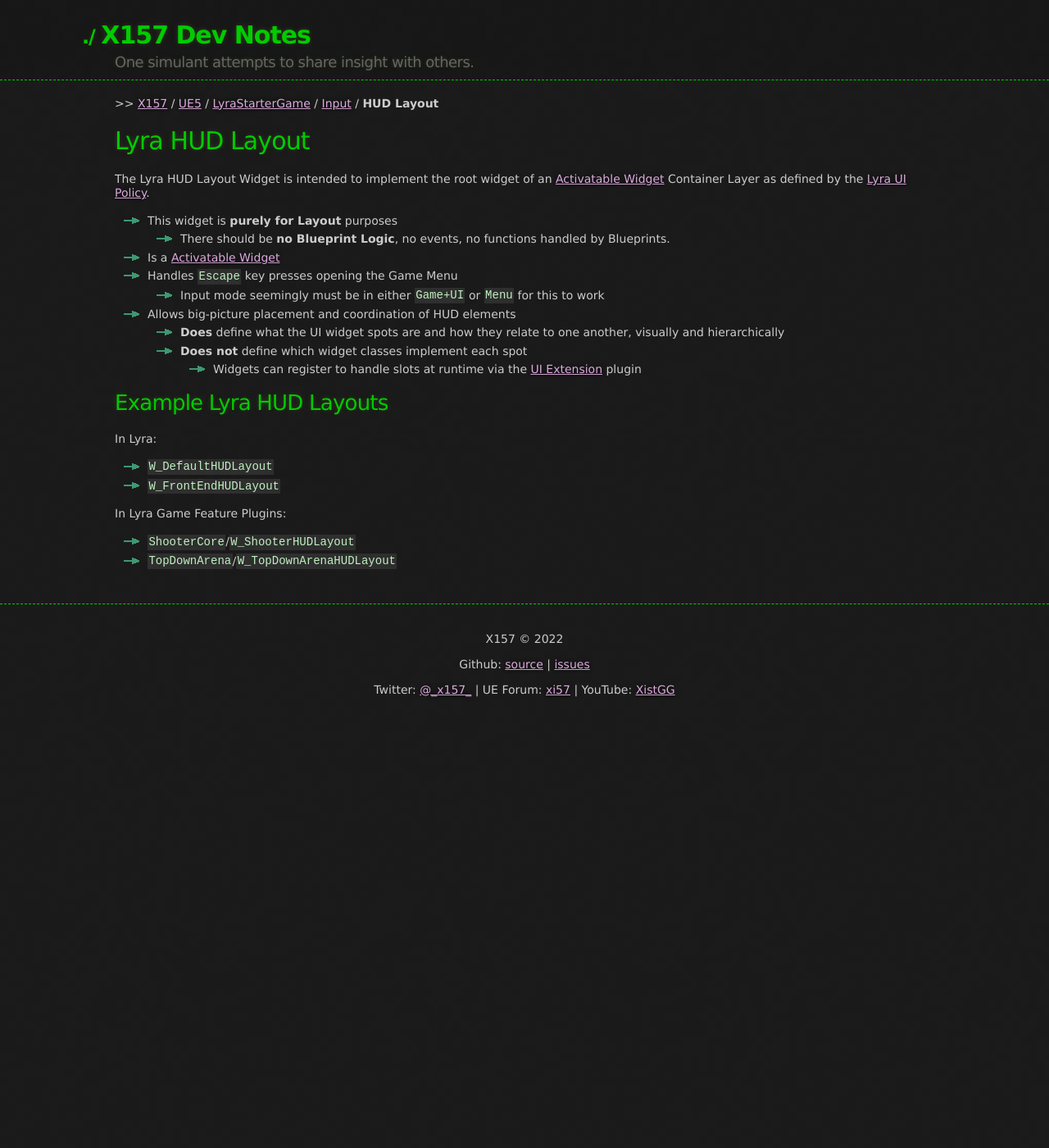
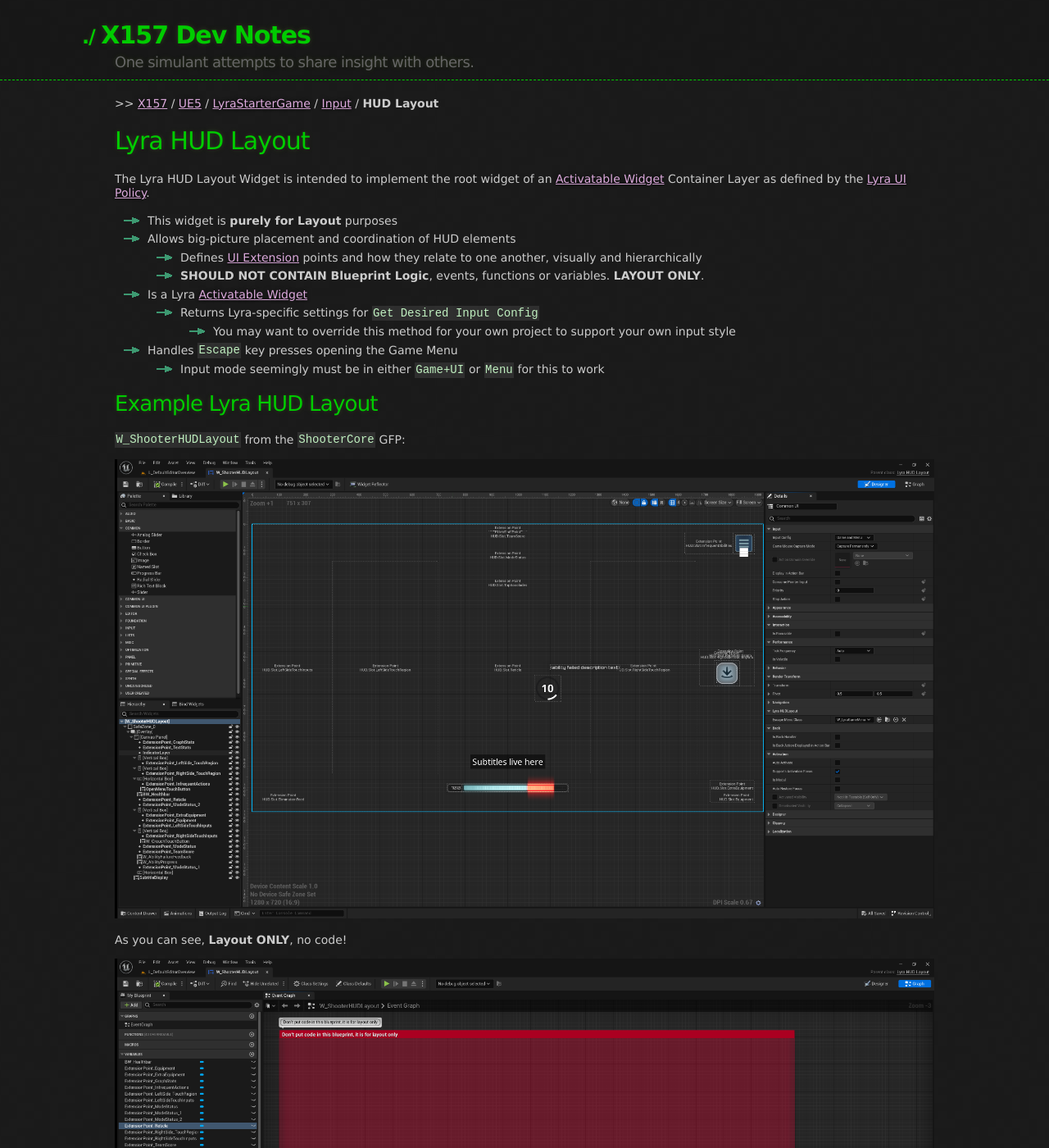
Before and after one commit to x157/x157.github.io, a Jekyll site: the page built from UE5/LyraStarterGame/Input/HUDLayout.md, in a window 1280 px wide and 1400 px high. Shown: the whole window at 82% size. Built offline with Jekyll 4.4.1, drawn with Linux system fonts in a browser that asks for light colours.

Commit message:
Iterate input overview

```diff
--- a/UE5/LyraStarterGame/Input/HUDLayout.md
+++ b/UE5/LyraStarterGame/Input/HUDLayout.md
@@ -13,24 +13,22 @@
 [Lyra UI Policy](./UIPolicy).
 
 - This widget is **purely for Layout** purposes
-  - There should be **no Blueprint Logic**, no events, no functions handled by Blueprints.
-- Is a [Activatable Widget](/UE5/CommonUI/ActivatableWidget)
+- Allows big-picture placement and coordination of HUD elements
+  - Defines [UI Extension](/UE5/UIExtension/) points and how they relate to one another, visually and hierarchically
+  - **SHOULD NOT CONTAIN Blueprint Logic**, events, functions or variables.  **LAYOUT ONLY**.
+- Is a Lyra [Activatable Widget](/UE5/CommonUI/ActivatableWidget)
+  - Returns Lyra-specific settings for `Get Desired Input Config`
+    - You may want to override this method for your own project to support your own input style
 - Handles `Escape` key presses opening the Game Menu
   - Input mode seemingly must be in either `Game+UI` or `Menu` for this to work
-- Allows big-picture placement and coordination of HUD elements
-  - **Does** define what the UI widget spots are and how they relate to one another, visually and hierarchically
-  - **Does not** define which widget classes implement each spot
-    - Widgets can register to handle slots at runtime via the [UI Extension](/UE5/UIExtension/) plugin
 
 
-## Example Lyra HUD Layouts
+## Example Lyra HUD Layout
 
-In Lyra:
+`W_ShooterHUDLayout` from the `ShooterCore` GFP:
 
-- `W_DefaultHUDLayout`
-- `W_FrontEndHUDLayout`
+[![ShooterHUDLayout 1](./screenshots/ShooterHUDLayout-1.png)](./screenshots/ShooterHUDLayout-1.png)
 
-In Lyra Game Feature Plugins:
+As you can see, **Layout ONLY**, no code!
 
-- `ShooterCore`/`W_ShooterHUDLayout`
-- `TopDownArena`/`W_TopDownArenaHUDLayout`
+[![ShooterHUDLayout 2](./screenshots/ShooterHUDLayout-2.png)](./screenshots/ShooterHUDLayout-2.png)
```
Also changed, not shown: UE5/LyraStarterGame/CommonUI/DefaultUIPolicy.md (+1 -1 lines), UE5/LyraStarterGame/Input/UIPolicy.md (+9 -2 lines), UE5/LyraStarterGame/Input/index.md (+3 -15 lines), UE5/UIExtension/index.md (+16 -2 lines), UE5/LyraStarterGame/Input/screenshots/ExampleHUDSettings.png (deleted), UE5/LyraStarterGame/Input/screenshots/ShooterHUDLayout-1.png (added), UE5/LyraStarterGame/Input/screenshots/ShooterHUDLayout-2.png (added).
